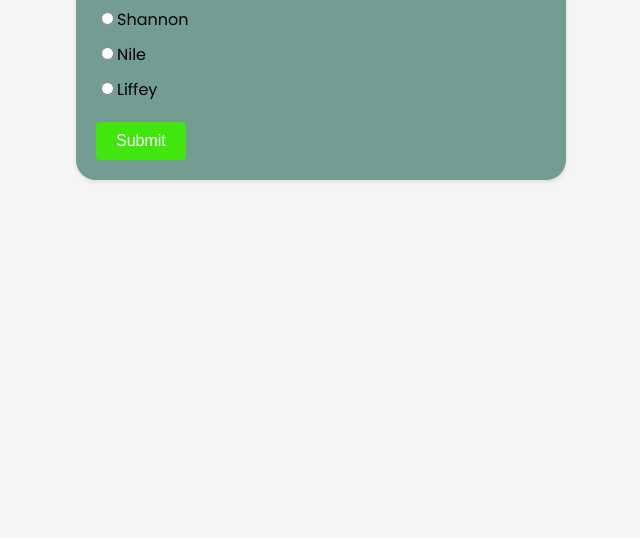
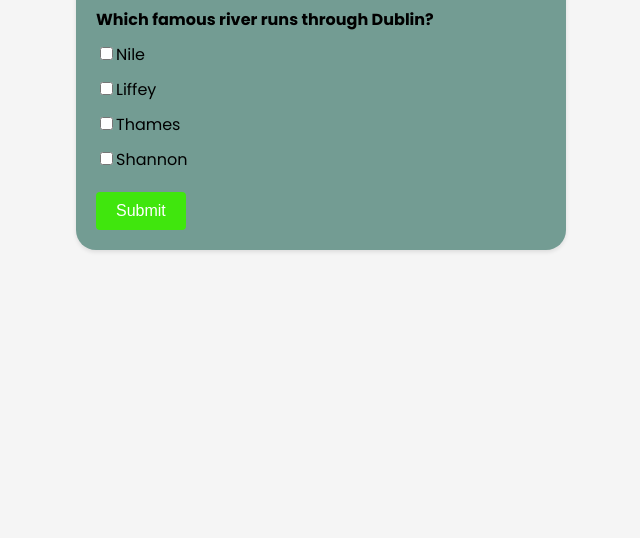
Before and after one commit to neerojstha/Fun-Quiz, a plain HTML site: page index.html in a window 1280 px wide. Shown: the part 262-800 px from the top of the page, without its empty margins (319-959 px from the left). Drawn offline with Linux system fonts and the light colour scheme.

Commit message:
css updated

```diff
--- a/assets/css/style.css
+++ b/assets/css/style.css
@@ -10,7 +10,7 @@ body {
 .container {
   width: 450px;
   padding: 20px;
-  margin-top: 80px;
+  margin-top: 150px;
   background-color: #739c93;
   box-shadow: 0 2px 4px rgba(0, 0, 0, 0.1);
   border-radius: 20px;
--- a/assets/js/script.js
+++ b/assets/js/script.js
@@ -71,7 +71,7 @@ document.addEventListener('DOMContentLoaded', function() {
     let score = 0;
     let incorrectAnswers = [];
 
-    function shuffleArray(array) {
+    function customShuffle(array) {
         for (let i = array.length - 1; i > 0; i--) {
             const j = Math.floor(Math.random() * (i + 1));
             [array[i], array[j]] = [array[j], array[i]];
@@ -89,14 +89,14 @@ document.addEventListener('DOMContentLoaded', function() {
             optionsElement.className = 'options';
 
             const shuffledOptions = [...questionData.options];
-            shuffleArray(shuffledOptions);
+            customShuffle(shuffledOptions);
 
             shuffledOptions.forEach(optionText => {
                 const option = document.createElement('label');
                 option.className = 'option';
 
                 const radio = document.createElement('input');
-                radio.type = 'radio';
+                radio.type = 'checkbox';
                 radio.name = 'quiz';
                 radio.value = optionText;
 
```
